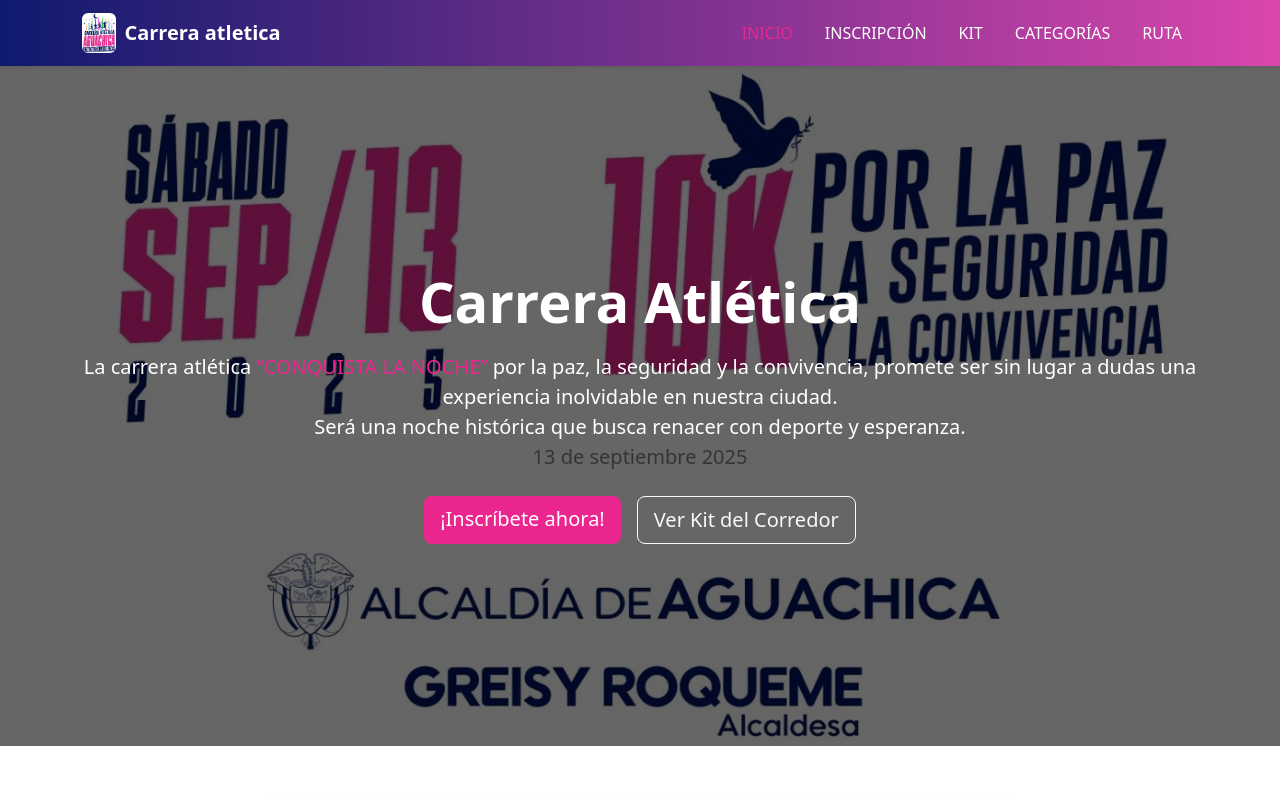
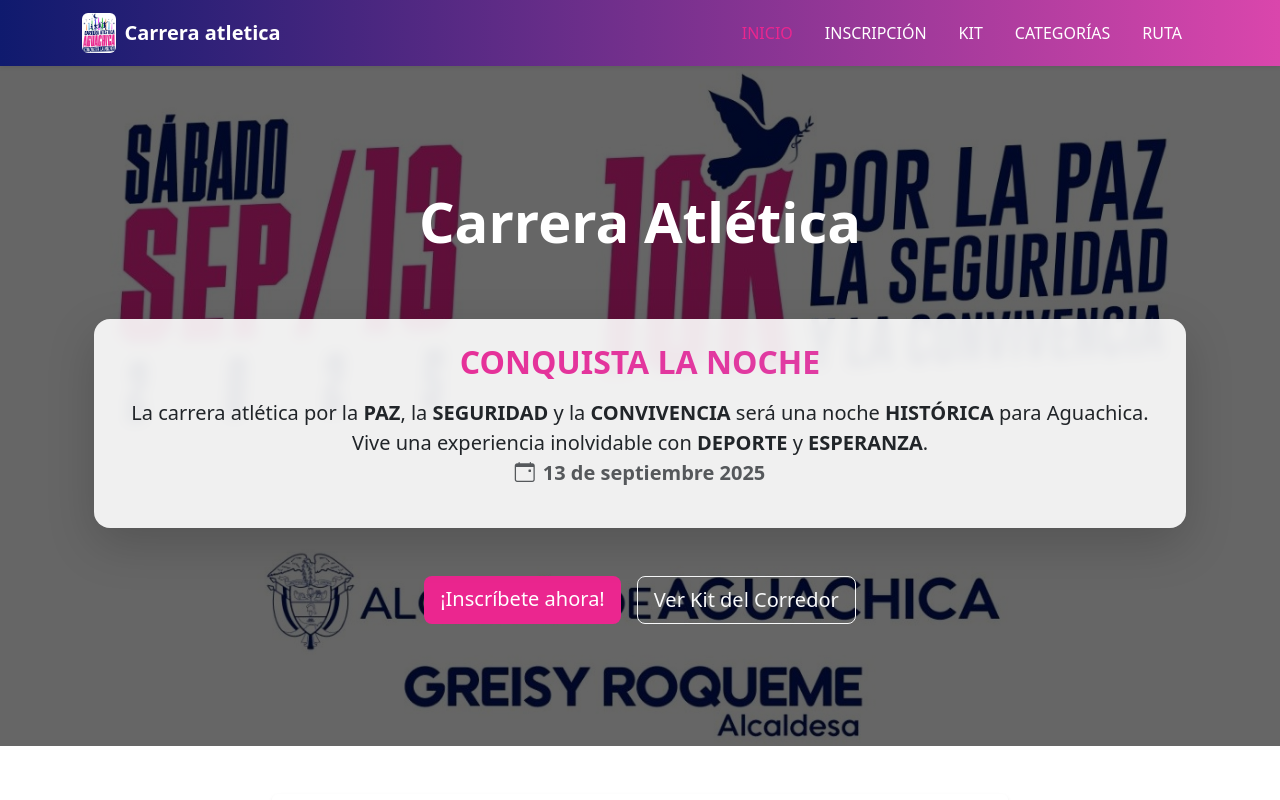
Before and after one commit to miguel9214/carrera-atletica-frontend, a Vue app: page / in a window 1280 px wide. Shown: the top 800 px of the page. Built offline with nearby package versions, Linux system fonts and the light colour scheme.

Commit message:
correcion mensaje destacado

```diff
--- a/src/views/HomeView.vue
+++ b/src/views/HomeView.vue
@@ -3,14 +3,21 @@
   <div class="home-hero d-flex align-items-center text-white text-center">
     <div class="container py-5">
       <h1 class="display-4 fw-bold mb-3">Carrera Atlética</h1>
-      <p class="lead mb-4">
-        La carrera atlética <strong style="color: var(--color-primary)">“CONQUISTA LA NOCHE”</strong> por la
-        <strong>paz</strong>, la <strong>seguridad</strong> y la <strong>convivencia</strong>, promete ser sin lugar a
-        dudas una experiencia inolvidable en nuestra ciudad. <br />
-        Será una noche <strong>histórica</strong> que busca renacer con <strong>deporte</strong> y
-        <strong>esperanza</strong>.<br />
-        <span class="text-muted">13 de septiembre 2025</span>
-      </p>
+
+        <!-- Sección destacada -->
+  <section class="highlight-section py-5">
+    <div class="container">
+      <div class="card shadow-lg p-4 border-0 text-center animate__animated animate__fadeInUp highlight-card">
+        <h2 class="gradient-text fw-bold mb-3">CONQUISTA LA NOCHE</h2>
+        <p class="fs-5">
+          La carrera atlética por la <strong>PAZ</strong>, la <strong>SEGURIDAD</strong> y la <strong>CONVIVENCIA</strong>
+          será una noche <strong>HISTÓRICA</strong> para Aguachica.<br />
+          Vive una experiencia inolvidable con <strong>DEPORTE</strong> y <strong>ESPERANZA</strong>.<br />
+          <span class="fw-semibold text-muted"><i class="bi bi-calendar-event me-2"></i>13 de septiembre 2025</span>
+        </p>
+      </div>
+    </div>
+  </section>
 
       <div class="d-flex flex-wrap justify-content-center gap-3">
         <RouterLink to="/register" class="btn btn-lg hero-btn">¡Inscríbete ahora!</RouterLink>
@@ -115,12 +122,13 @@
 </script>
 
 <style scoped>
+@import 'https://cdnjs.cloudflare.com/ajax/libs/animate.css/4.1.1/animate.min.css';
+
 .home-hero {
-  background: linear-gradient(rgba(0, 0, 0, 0.6),
-      rgba(0, 0, 0, 0.6)),
-    url('/banner.jpg') center center / cover no-repeat;
+  background: linear-gradient(rgba(0, 0, 0, 0.6), rgba(0, 0, 0, 0.6)), url('/banner.jpg') center center / cover no-repeat;
   min-height: 85vh;
   animation: fadeIn 1s ease;
+  color: white;
 }
 
 .hero-btn {
@@ -132,6 +140,18 @@
 
 .hero-btn:hover {
   background-color: var(--color-magenta);
+}
+
+.gradient-text {
+  background: linear-gradient(90deg, var(--color-primary), var(--color-magenta));
+  -webkit-background-clip: text;
+  -webkit-text-fill-color: transparent;
+}
+
+.text-gradient {
+  background: linear-gradient(90deg, var(--color-primary), var(--color-magenta));
+  -webkit-background-clip: text;
+  -webkit-text-fill-color: transparent;
 }
 
 .countdown-card {
@@ -152,12 +172,19 @@
   transform: scale(1.03);
 }
 
+.highlight-card {
+  background: rgba(255, 255, 255, 0.9);
+  border-radius: 16px;
+  padding: 2rem;
+  backdrop-filter: blur(6px);
+  border: 1px solid #e0e0e0;
+}
+
 @keyframes fadeIn {
   from {
     opacity: 0;
     transform: translateY(15px);
   }
-
   to {
     opacity: 1;
     transform: translateY(0);
```
